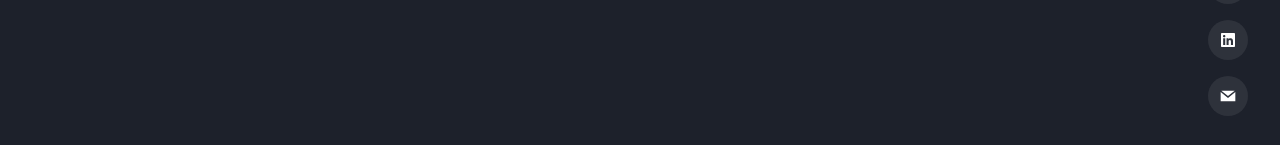
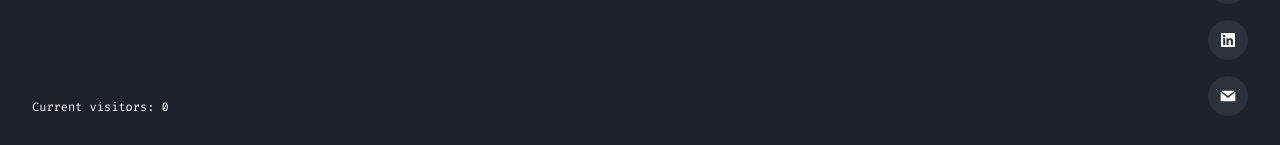
Before and after one commit to sonroyaalmerol/snry.xyz, a Next.js app: page / in a window 1280 px wide. Shown: the part 652-797 px from the top of the page. Built offline with nearby package versions, Linux system fonts and the light colour scheme.

Commit message:
feature: add stats component

```diff
--- a/src/components/PageLayout.tsx
+++ b/src/components/PageLayout.tsx
@@ -2,11 +2,12 @@ import React from "react"
 import { Box, BoxProps, Icon, IconButton, useTheme } from "@chakra-ui/react"
 import Navbar from "@/components/Navbar"
 import { useTrysteroRoom } from "@/utils/hooks/useTrysteroRoom"
-import PeerCursor from "./PeerCursor"
+import PeerCursor from "@/components/PeerCursor"
 import usePeerCursor from "@/utils/hooks/usePeerCursor"
-import FloatingActionButtons from "./FloatingActionButton"
+import FloatingActionButtons from "@/components/FloatingActionButton"
 import { FaGithub, FaLinkedin } from 'react-icons/fa'
 import { GrMail } from 'react-icons/gr'
+import Stats from "@/components/Stats"
 
 const PageLayout: React.FC<BoxProps> = ({ children, ...restProps }) => {
   const { peers, room } = useTrysteroRoom()
@@ -32,6 +33,7 @@ const PageLayout: React.FC<BoxProps> = ({ children, ...restProps }) => {
         )
       })}
 
+      <Stats />
       <FloatingActionButtons>
         <IconButton
           as="a"
--- /dev/null
+++ b/src/components/Stats.tsx
@@ -0,0 +1,17 @@
+import { useTrysteroRoom } from "@/utils/hooks/useTrysteroRoom"
+import { Box, BoxProps, HStack, Hide, VStack, Text } from "@chakra-ui/react"
+import React from "react"
+
+const Stats: React.FC<BoxProps> = ({ children, ...restProps }) => {
+  const { peers } = useTrysteroRoom()
+
+  return (
+    <Box as="footer" position="fixed" bottom="0" left="0" padding="2rem" {...restProps}>
+      <VStack align="baseline">
+        <Text fontSize="xs">Current visitors: {peers.length}</Text>
+      </VStack>
+    </Box>
+  )
+}
+
+export default Stats
```
